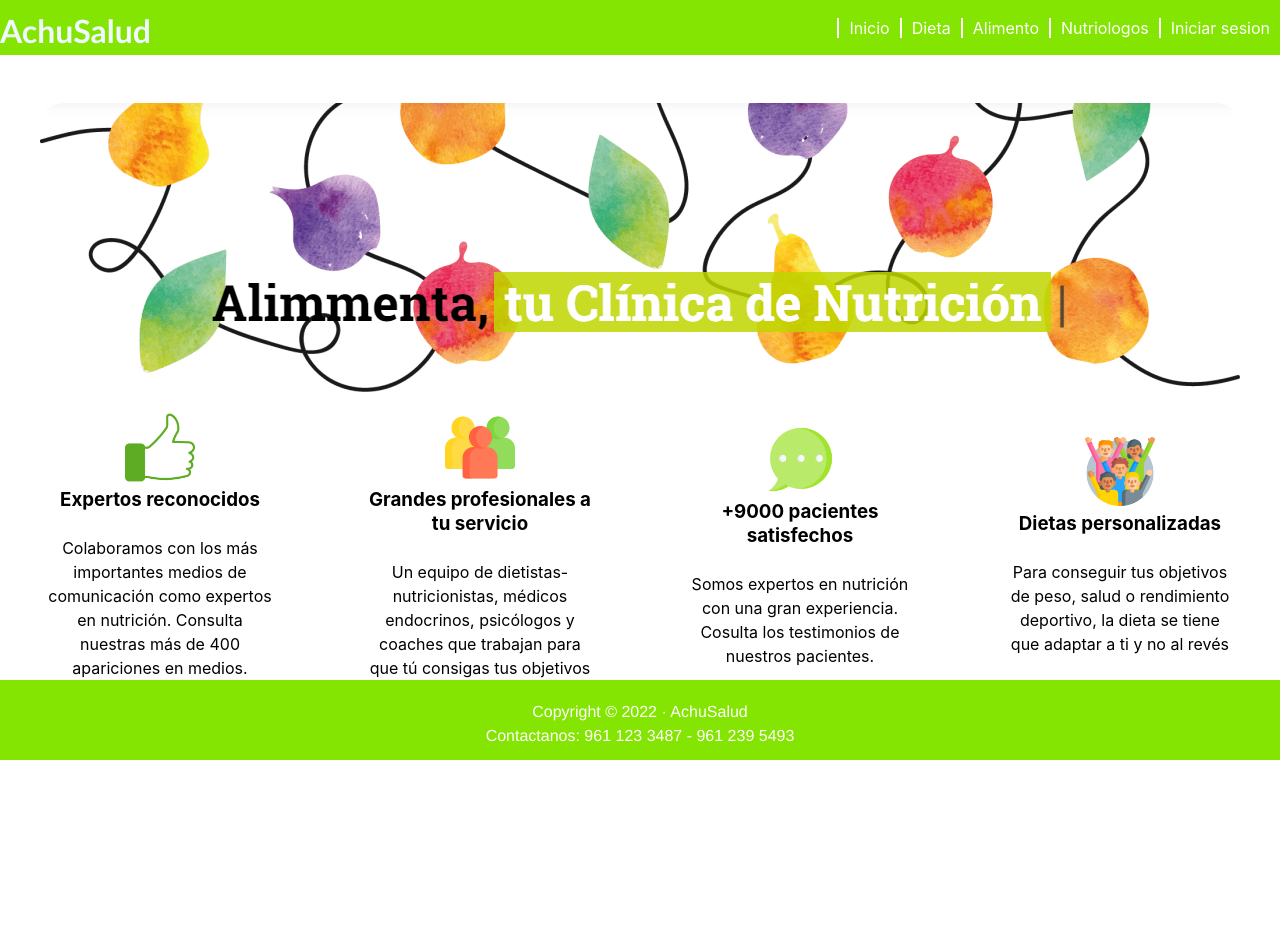
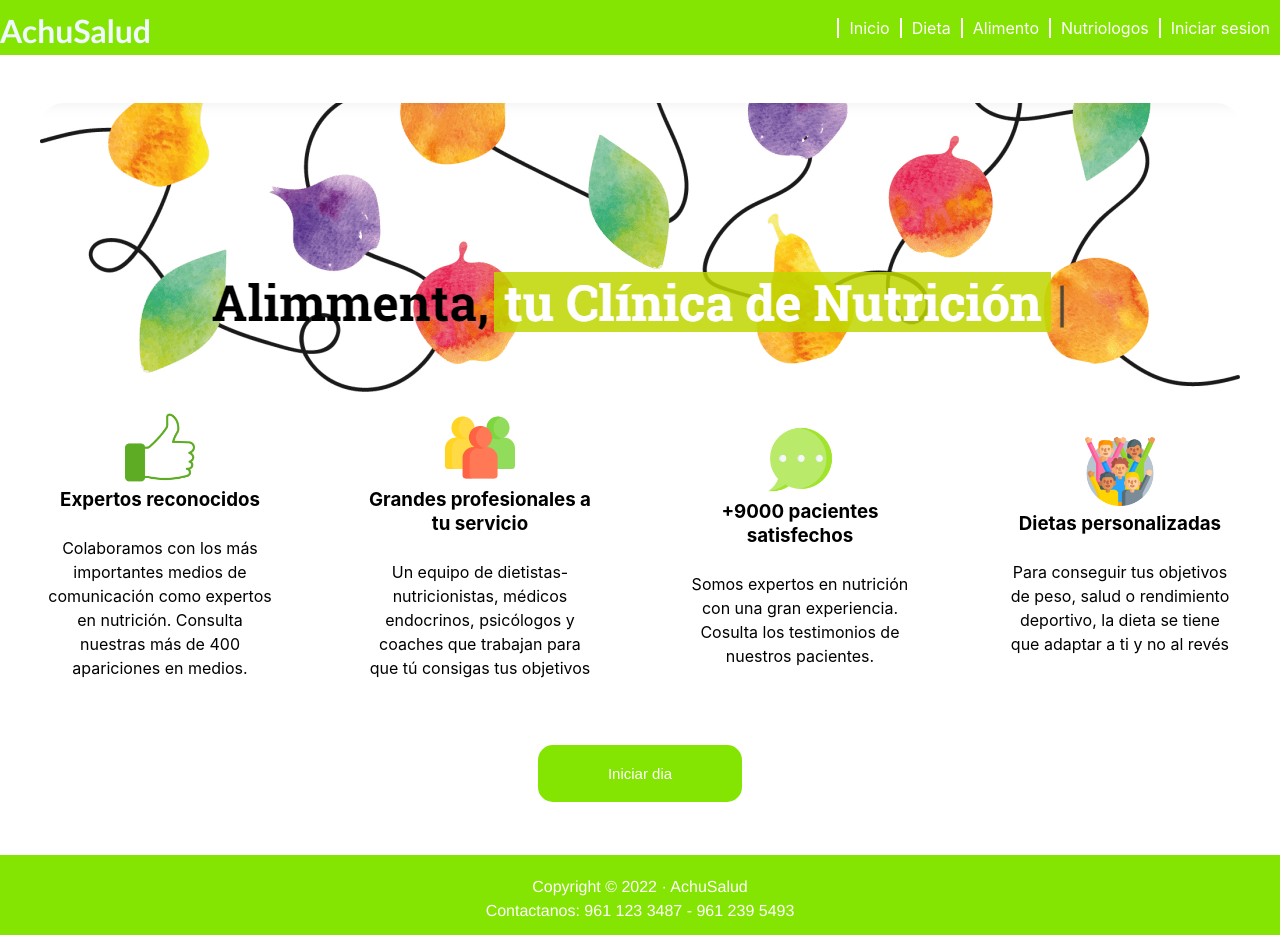
Before and after one commit to KarlaG56/HackSalud, a React (Vite) app: page / in a window 1280 px wide. Before the commit the page ends 800 px from the top, so only its background shows below. Built offline with nearby package versions, Linux system fonts and the light colour scheme.

Commit message:
[ADD] Button-home

```diff
--- a/src/assets/styles/Header.css
+++ b/src/assets/styles/Header.css
@@ -19,6 +19,7 @@
   .sections{
     color: rgb(255, 255, 255);
     border-left: rgb(255, 255, 255) 2px solid;
-      text-decoration: none;
-      padding: 0 10px;
+    text-decoration: none;
+    padding: 0 10px;
+
   }
--- a/src/assets/styles/Home.css
+++ b/src/assets/styles/Home.css
@@ -1,10 +1,9 @@
 
  .body-container{
-
     display: flex;
     align-items: center;
     flex-direction: column;
-    min-height: 100px;
+    min-height: 800px;
    }
 
 .Frase img{
@@ -54,9 +53,14 @@
 .DietasPersonalizadas img{
     width: 30%;
 }
-.SubTituloHome{
 
-}
-.TextoSubtitulo{
-
-}
+.button-home{
+    background: #84e502;
+    padding:20px 70px;
+    color: rgb(255, 255, 255);
+    border: none;
+    cursor:pointer;
+    border-radius: 15px;
+    margin-top: 65px;
+    font-size: 15px;
+  }
--- a/src/components/Home/Inicio.jsx
+++ b/src/components/Home/Inicio.jsx
@@ -35,6 +35,8 @@ function Inicio() {
                     <a className="TextoSubtitulo">Para conseguir tus objetivos de peso, salud o rendimiento deportivo, la dieta se tiene que adaptar a ti y no al revés</a>
                 </div>
             </div>
+
+            <button className="button-home">Iniciar dia</button>
         </div>
     );
 }
```
